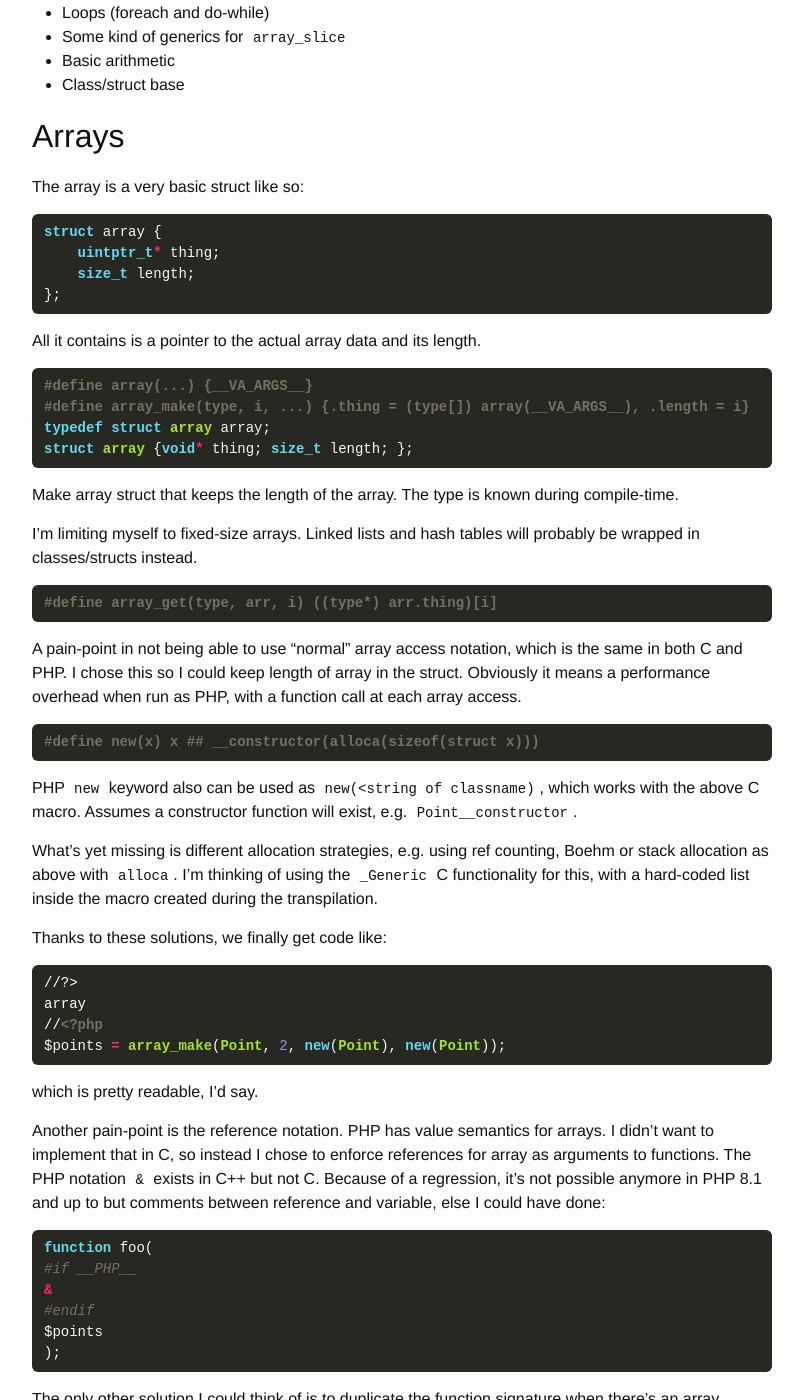
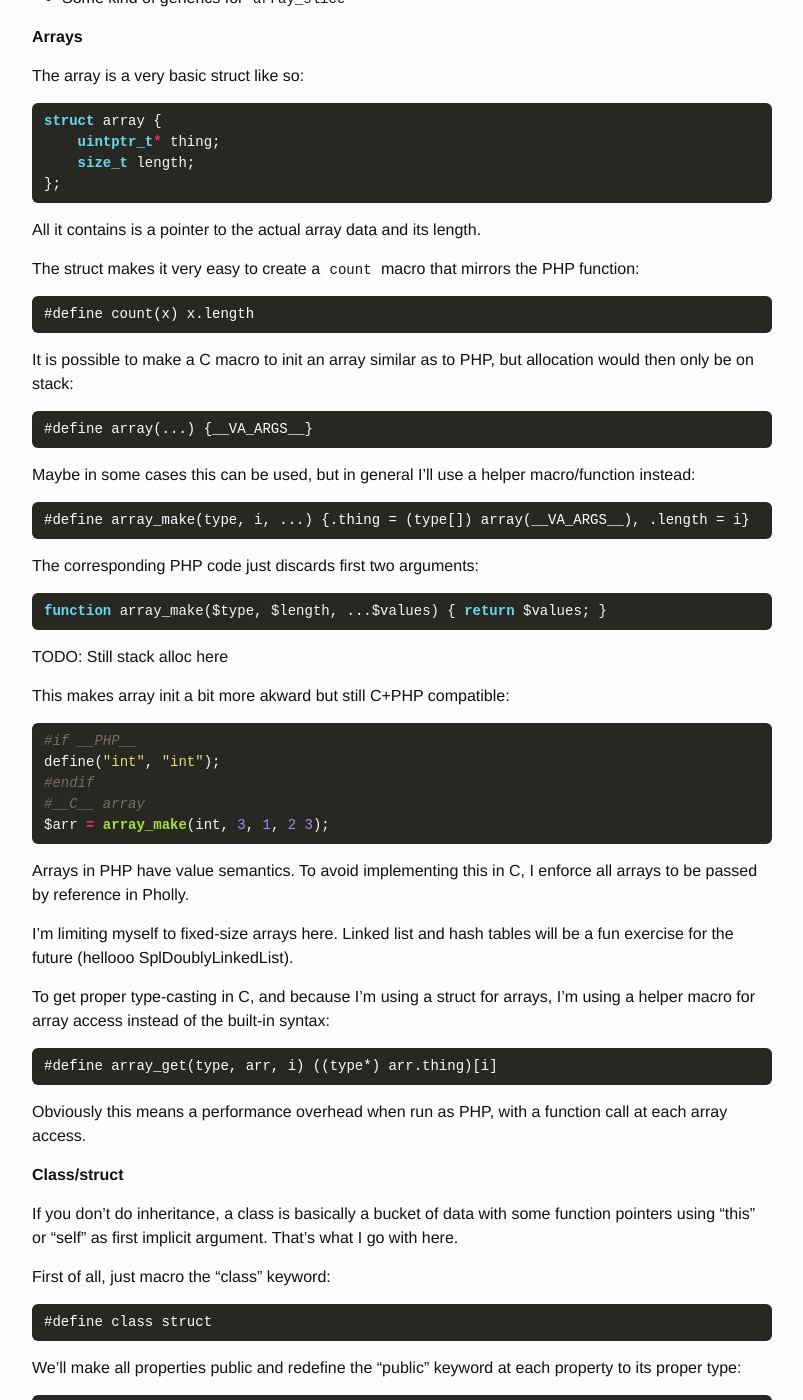
Before and after one commit to olleharstedt/olleharstedt.github.io, a Jekyll site: the page built from _posts/2022-12-12-nbody-benchmark-in-php-c-polyglot-pholyglot.markdown, in a window 1280 px wide and 1400 px high, scrolled down 613 px. Shown: the whole window, without its empty margins (238-1041 px from the left). Built offline with Jekyll 4.4.1, drawn with Linux system fonts in a browser that asks for light colours; nearby versions of some CDN libraries; some of the changed text lies outside the part shown.

Commit message:
nbody pholyglot

````diff
--- a/_posts/2022-12-12-nbody-benchmark-in-php-c-polyglot-pholyglot.markdown
+++ b/_posts/2022-12-12-nbody-benchmark-in-php-c-polyglot-pholyglot.markdown
@@ -5,27 +5,22 @@
 categories: programming
 ---
 
-TODO
-
-TODO: Polymorphic arrays carrying length
-
 TODO: Malloc
 
-Pholyglot is a PHP-to-PHP+C transpiler. The output is C code that's also runnable by PHP, so called polyglot code.
+_Pholyglot_ is a PHP-to-PHP+C transpiler. The output is C code that's also runnable by PHP, so called polyglot code.
 
-Target is supposed to be semi-readable.
+_Pholly_ is the PHP dialect that's supported by Pholyglot (mostly a subset + some required annotations).
 
-Issues to resolve to do the nbody benchmark:
+This blog post describes the features needed inside the Pholyglot compiler to complete the nbody benchmark from [benchmarkgames](https://benchmarksgame-team.pages.debian.net/benchmarksgame/performance/nbody.html).
 
-* Polymorph arrays
-* Some kind of allocation
-* Functions
+Topics:
+
+* Polymorphic arrays
+* Class/struct base
 * Loops (foreach and do-while)
 * Some kind of generics for `array_slice`
-* Basic arithmetic
-* Class/struct base
 
-## Arrays
+**Arrays**
 
 The array is a very basic struct like so:
 
@@ -38,37 +33,102 @@
 
 All it contains is a pointer to the actual array data and its length.
 
-```cpp
-#define array(...) {__VA_ARGS__}
-#define array_make(type, i, ...) {.thing = (type[]) array(__VA_ARGS__), .length = i}
-typedef struct array array;
-struct array {void* thing; size_t length; };
+The struct makes it very easy to create a `count` macro that mirrors the PHP function:
+
+```
+#define count(x) x.length
 ```
 
-Make array struct that keeps the length of the array. The type is known during compile-time.
+It is possible to make a C macro to init an array similar as to PHP, but allocation would then only be on stack:
 
-I'm limiting myself to fixed-size arrays. Linked lists and hash tables will probably be wrapped in classes/structs instead.
+```
+#define array(...) {__VA_ARGS__}
+```
 
-```c++
+Maybe in some cases this can be used, but in general I'll use a helper macro/function instead:
+
+```
+#define array_make(type, i, ...) {.thing = (type[]) array(__VA_ARGS__), .length = i}
+```
+
+The corresponding PHP code just discards first two arguments:
+
+```php
+function array_make($type, $length, ...$values) { return $values; }
+```
+
+TODO: Still stack alloc here
+
+This makes array init a bit more akward but still C+PHP compatible:
+
+```php
+#if __PHP__
+define("int", "int");
+#endif
+#__C__ array
+$arr = array_make(int, 3, 1, 2 3);
+```
+
+Arrays in PHP have value semantics. To avoid implementing this in C, I enforce all arrays to be passed by reference in Pholly.
+
+I'm limiting myself to fixed-size arrays here. Linked list and hash tables will be a fun exercise for the future (hellooo SplDoublyLinkedList).
+
+To get proper type-casting in C, and because I'm using a struct for arrays, I'm using a helper macro for array access instead of the built-in syntax:
+
+```
 #define array_get(type, arr, i) ((type*) arr.thing)[i]
 ```
 
-A pain-point in not being able to use "normal" array access notation, which is the same in both C and PHP. I chose this so I could keep length of array in the struct. Obviously it means a performance overhead when run as PHP, with a function call at each array access.
+Obviously this means a performance overhead when run as PHP, with a function call at each array access.
 
-```c
-#define new(x) x ## __constructor(alloca(sizeof(struct x)))
+**Class/struct**
+
+If you don't do inheritance, a class is basically a bucket of data with some function pointers using "this" or "self" as first implicit argument. That's what I go with here.
+
+First of all, just macro the "class" keyword:
+
+```
+#define class struct
 ```
 
-PHP `new` keyword also can be used as `new(<string of classname)`, which works with the above C macro. Assumes a constructor function will exist, e.g. `Point__constructor`.
+We'll make all properties public and redefine the "public" keyword at each property to its proper type:
 
-What's yet missing is different allocation strategies, e.g. using ref counting, Boehm or stack allocation as above with `alloca`. I'm thinking of using the `_Generic` C functionality for this, with a hard-coded list inside the macro created during the transpilation.
+```
+class Point {
+#define public float
+#define __object_property_x $__object_property_x
+public $__object_property_x;
+#undef public
+};
+```
+
+The clunky `__object_property_x` is needed since PHP implies the dollar sign at property access and C of course does not.
+
+Methods are not really needed for the nbody benchmark, but for completeness:
+
+Function pointer struct members only in C.
+
+Function body same in both C and PHP.
+
+Struct ends before PHP class.
+
+TODO
+
+Fun fact, the `new` keyword in PHP can also be called with parenthesis and a string, which we'll abuse for a `new` C macro:
+
+```
+#define new(x) x ## __constructor(malloc(sizeof(struct x)))
+```
+
+This assumes that a constructor function will exist, e.g. `Point__constructor` used to init function pointers.
 
 Thanks to these solutions, we finally get code like:
 
 ```php
-//?>
-array
-//<?php
+#if __PHP__
+define("Point", "Point");
+#endif
+#__C__ array
 $points = array_make(Point, 2, new(Point), new(Point));
 ```
 
@@ -100,4 +158,27 @@
 
 So close tho. :(
 
+**Looping**
+
+The PHP `foreach` loop can simply transpile down to a classic for-loop that runs in both PHP and C. Same goes for do-while.
+
+```php
+foreach ($bodies as $body) { ... }
+```
+
+will become:
+
+```php
+#__C__ int
+$i = 0;
+for (; $i < count($bodies); $i = $i + 1) {
+    #__C__ Body
+    $body = array_get(Body, $bodies, $i);
+}
+```
+
 Stay tuned for the next version: pholyglot-0.0.-2-betachicken.
+
+## Scrap
+
+What's yet missing is different allocation strategies, e.g. using ref counting, Boehm or stack allocation as above with `alloca`. I'm thinking of using the `_Generic` C functionality for this, with a hard-coded list inside the macro created during the transpilation.
````
Also changed, not shown: other parts of _posts/2022-12-12-nbody-benchmark-in-php-c-polyglot-pholyglot.markdown (+1 -3 lines).
